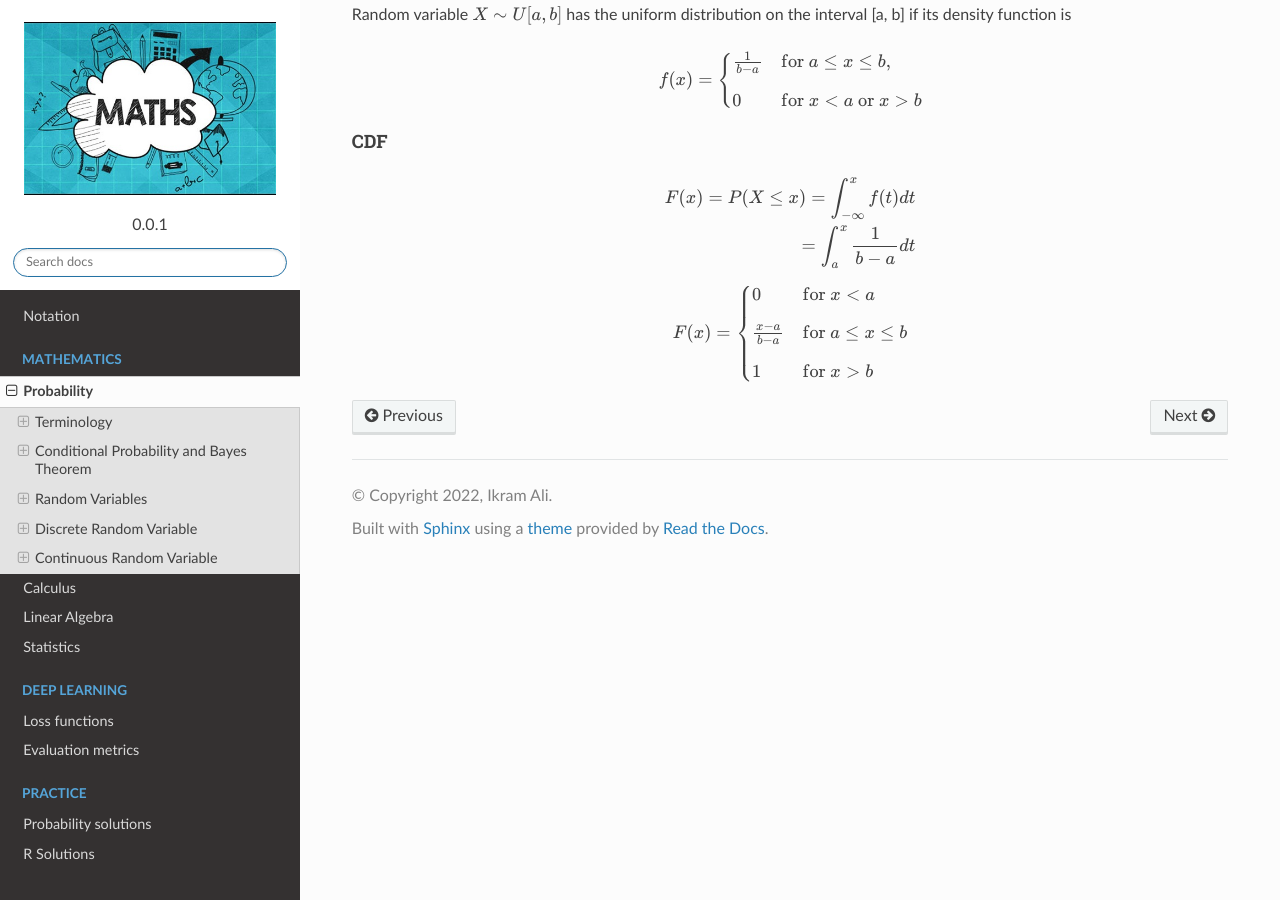
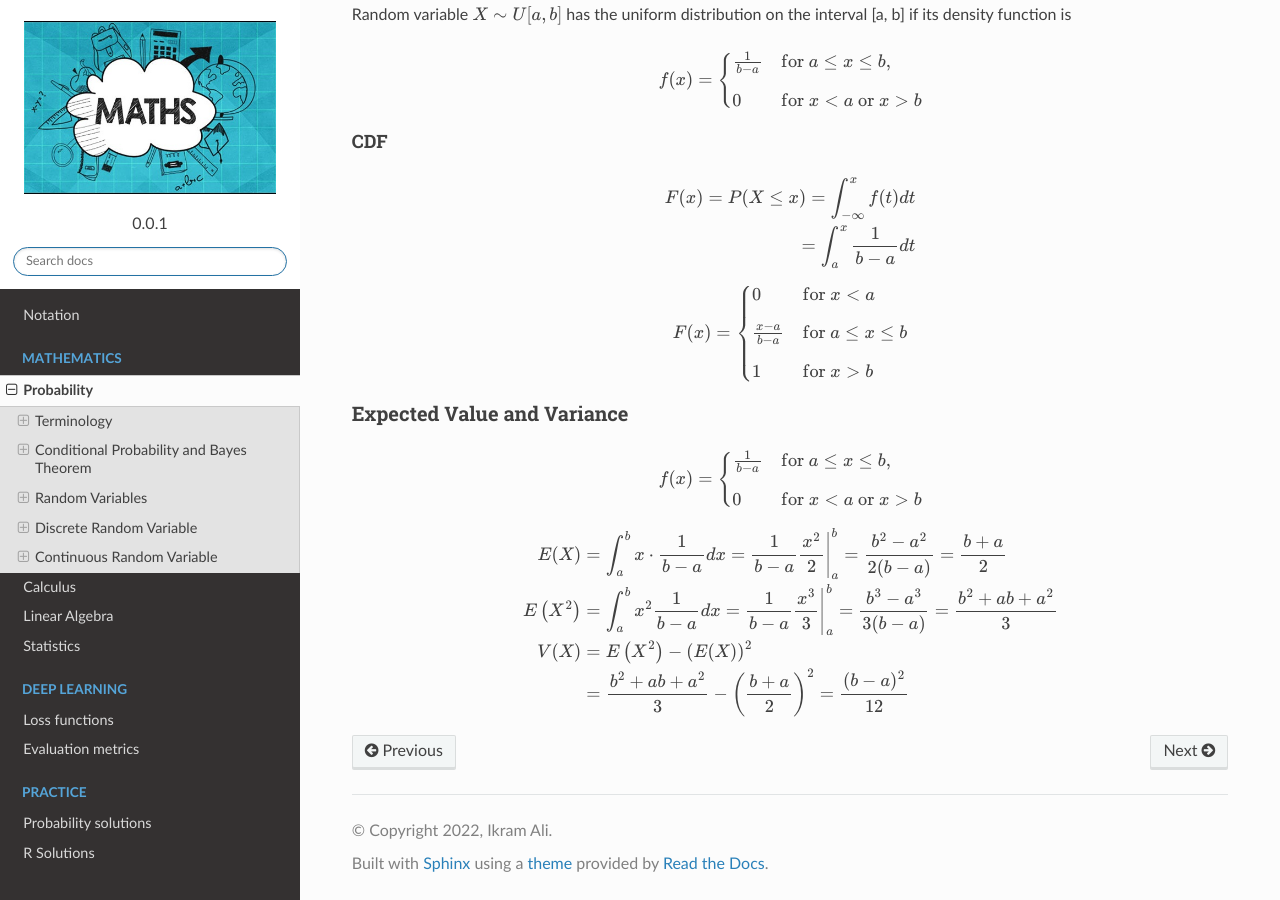
Before and after one commit to akkefa/ml-notes, a Sphinx documentation site: the page built from docs/probability.rst, in a window 1280 px wide and 900 px high, scrolled down 9226 px. Built offline with Sphinx 7.4.7 and the Read the Docs theme 2.0.0, drawn with Linux system fonts in a browser that asks for light colours.

Commit message:
New changes.

```diff
--- a/docs/probability.rst
+++ b/docs/probability.rst
@@ -428,3 +428,23 @@ CDF
       \frac{x-a}{b-a} & \text{for }a \le x \le b \\[8pt]
       1 & \text{for }x > b
       \end{cases}
+
+
+Expected Value and Variance
+----------------------------
+
+.. math::
+
+    f(x)=\begin{cases}
+    \frac{1}{b - a} & \mathrm{for}\ a \le x \le b, \\[8pt]
+    0 & \mathrm{for}\ x<a\ \mathrm{or}\ x>b
+    \end{cases}
+
+.. math::
+
+    \begin{aligned}
+    E(X) &=\int_{a}^{b} x \cdot \frac{1}{b-a} d x=\left.\frac{1}{b-a} \frac{x^{2}}{2}\right|_{a} ^{b}=\frac{b^{2}-a^{2}}{2(b-a)}=\frac{b+a}{2} \\
+    E\left(X^{2}\right) &=\int_{a}^{b} x^{2} \frac{1}{b-a} d x=\left.\frac{1}{b-a} \frac{x^{3}}{3}\right|_{a} ^{b}=\frac{b^{3}-a^{3}}{3(b-a)}=\frac{b^{2}+a b+a^{2}}{3} \\
+    V(X) &=E\left(X^{2}\right)-(E(X))^{2} \\
+    &=\frac{b^{2}+a b+a^{2}}{3}-\left(\frac{b+a}{2}\right)^{2}=\frac{(b-a)^{2}}{12}
+    \end{aligned}
```
